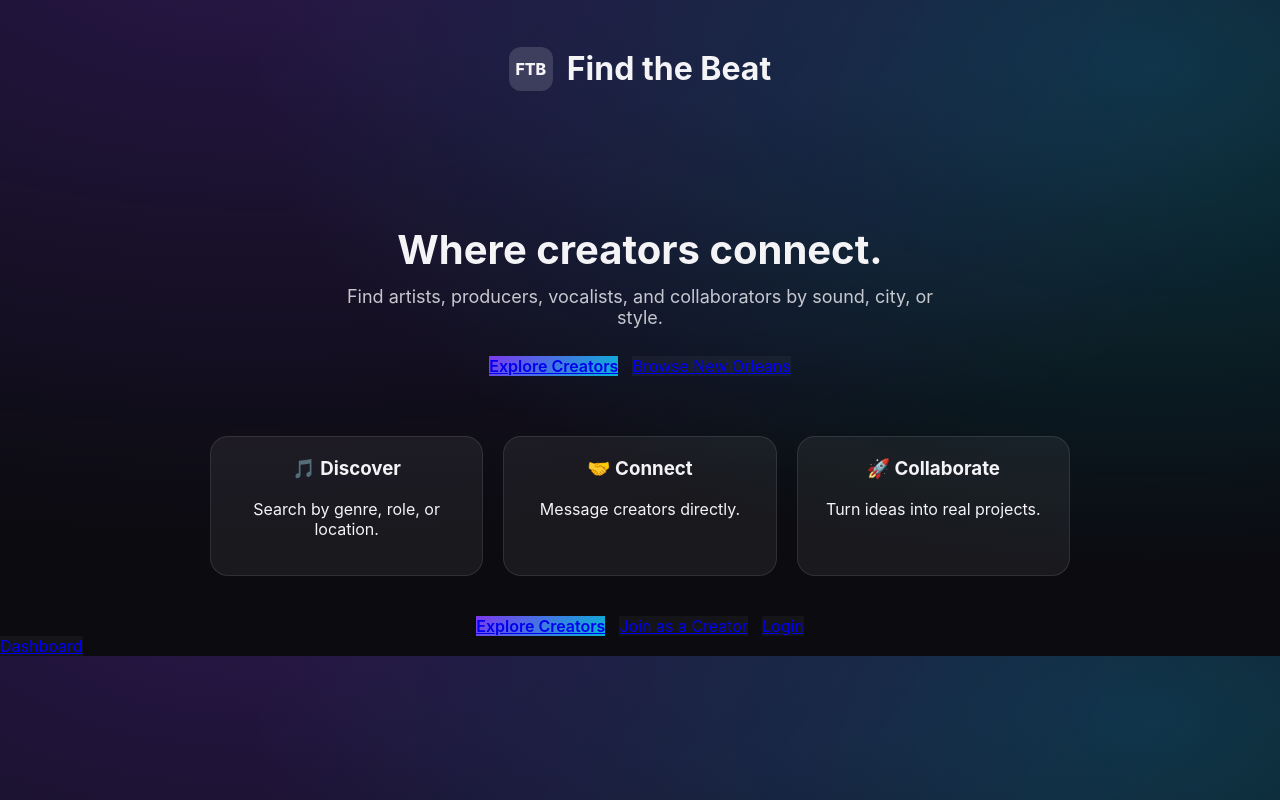
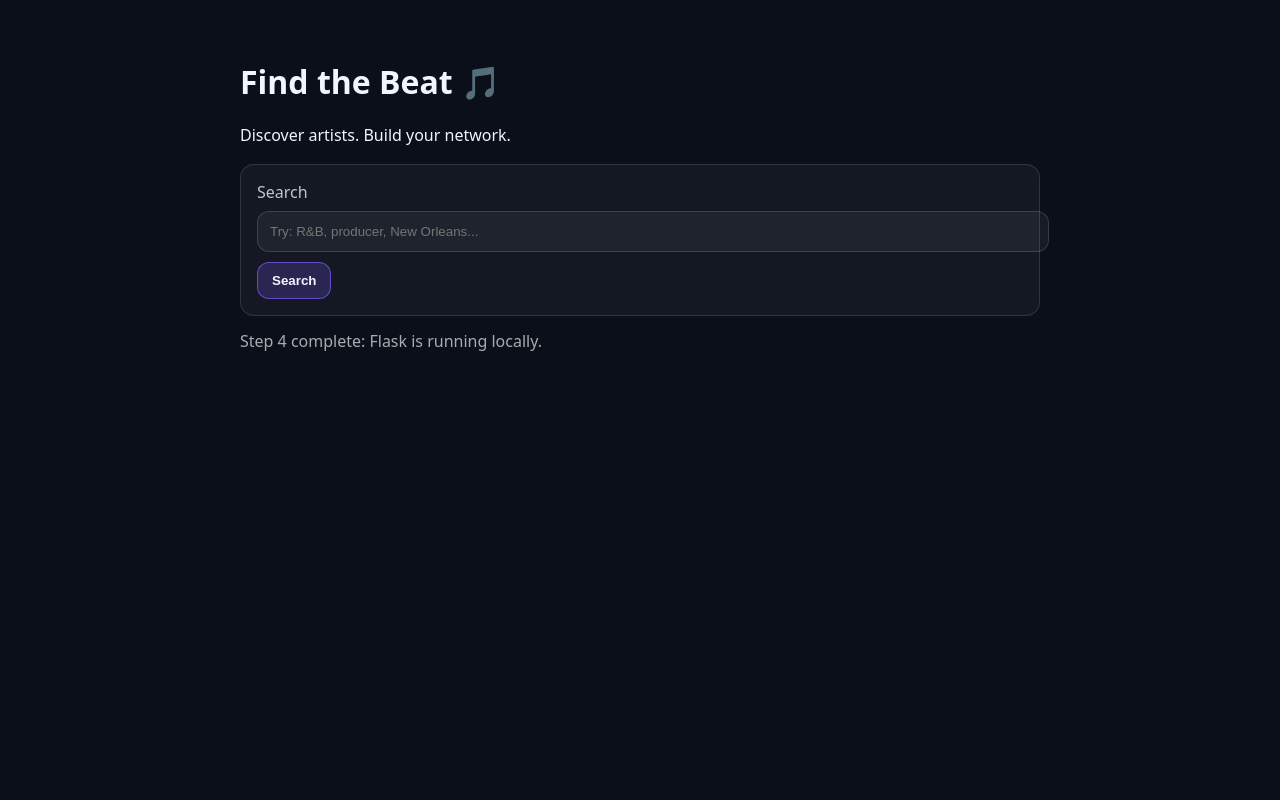
Before and after one commit to shayreneabee/find-the-beat, a Flask app: page / in a window 1280 px wide. Run offline with Flask 3, Linux system fonts and the light colour scheme.

Commit message:
Initial Flask setup for Find the Beat

```diff
--- a/app.py
+++ b/app.py
@@ -1,350 +1,10 @@
-import os
-import sqlite3
-from flask import Flask, render_template, request, abort, redirect, url_for, session, g
-from werkzeug.security import generate_password_hash, check_password_hash
-from flask import Flask, render_template, request, abort, redirect, url_for
+from flask import Flask, render_template
 
 app = Flask(__name__)
-app.config["SECRET_KEY"] = "dev-secret-change-me"
-app.config["DATABASE"] = os.path.join(os.path.dirname(__file__), "ftb.db")
-def get_db():
-    if "db" not in g:
-        g.db = sqlite3.connect(app.config["DATABASE"])
-        g.db.row_factory = sqlite3.Row
-    return g.db
-
-@app.teardown_appcontext
-def close_db(exception):
-    db = g.pop("db", None)
-    if db is not None:
-        db.close()
-
-def init_db():
-    db = get_db()
-    db.execute("""
-        CREATE TABLE IF NOT EXISTS users (
-            id INTEGER PRIMARY KEY AUTOINCREMENT,
-            name TEXT NOT NULL,
-            email TEXT NOT NULL UNIQUE,
-            password_hash TEXT NOT NULL
-        )
-    """)
-    db.execute("""
-        CREATE TABLE IF NOT EXISTS creators (
-            id INTEGER PRIMARY KEY AUTOINCREMENT,
-            user_id INTEGER NOT NULL,
-            display_name TEXT NOT NULL,
-            role TEXT NOT NULL,
-            genre TEXT NOT NULL,
-            location TEXT NOT NULL,
-            instagram TEXT,
-            bio TEXT,
-            photo TEXT,
-            created_at DATETIME DEFAULT CURRENT_TIMESTAMP,
-            FOREIGN KEY(user_id) REFERENCES users(id)
-        )
-    """)
-    db.commit()
-
-@app.before_request
-def _ensure_db():
-    init_db()
-@app.route("/register", methods=["GET", "POST"])
-def register():
-    if request.method == "POST":
-        name = request.form.get("name", "").strip()
-        email = request.form.get("email", "").strip().lower()
-        password = request.form.get("password", "")
-
-        errors = []
-        if len(name) < 2: errors.append("Name is required.")
-        if "@" not in email: errors.append("Valid email required.")
-        if len(password) < 6: errors.append("Password must be at least 6 characters.")
-
-        if errors:
-            return render_template("register.html", errors=errors, form=request.form)
-
-        db = get_db()
-        try:
-            db.execute(
-                "INSERT INTO users (name, email, password_hash) VALUES (?, ?, ?)",
-                (name, email, generate_password_hash(password))
-            )
-            db.commit()
-        except sqlite3.IntegrityError:
-            return render_template("register.html", errors=["Email already registered."], form=request.form)
-
-        return redirect(url_for("login"))
-
-    return render_template("register.html", errors=[], form={})
-
-@app.route("/login", methods=["GET", "POST"])
-def login():
-    if request.method == "POST":
-        email = request.form.get("email", "").strip().lower()
-        password = request.form.get("password", "")
-
-        db = get_db()
-        user = db.execute("SELECT * FROM users WHERE email = ?", (email,)).fetchone()
-
-        if not user or not check_password_hash(user["password_hash"], password):
-            return render_template("login.html", errors=["Invalid email or password."], form=request.form)
-
-        session["user_id"] = user["id"]
-        session["user_name"] = user["name"]
-        return redirect(url_for("dashboard"))
-
-    return render_template("login.html", errors=[], form={})
-
-@app.route("/logout")
-def logout():
-    session.clear()
-    return redirect(url_for("landing"))
-
-ARTISTS = [
-    {
-        "slug": "amina-rose",
-        "name": "Amina Rose",
-        "role": "Singer",
-        "genre": "R&B",
-        "location": "New Orleans, LA",
-        "bio": "Smooth vocals with a classic soul edge. Open to features and live gigs.",
-        "links": {"instagram": "@aminarose", "email": "amina@example.com"},
-        "photo": "avatars/default.svg",
-    },
-    {
-        "slug": "dj-sway",
-        "name": "DJ Sway",
-        "role": "DJ",
-        "genre": "Hip-Hop",
-        "location": "Houston, TX",
-        "bio": "Club-ready mixes and clean transitions. Looking for event bookings + collabs.",
-        "links": {"instagram": "@djsway", "email": "sway@example.com"},
-        "photo": "avatars/default.svg",
-    },
-    {
-        "slug": "kairo-keys",
-        "name": "Kairo Keys",
-        "role": "Producer",
-        "genre": "Afrobeats",
-        "location": "Atlanta, GA",
-        "bio": "Melodic drums + bright synths. Seeking artists for upbeat, global sounds.",
-        "links": {"instagram": "@kairokeys", "email": "kairo@example.com"},
-        "photo": "avatars/default.svg",
-    },
-    {
-        "slug": "maya-blu",
-        "name": "Maya Blu",
-        "role": "Songwriter",
-        "genre": "Pop",
-        "location": "Chicago, IL",
-        "bio": "Hooks for days. If you need lyrics, toplines, or a concept, let’s build.",
-        "links": {"instagram": "@mayablu", "email": "maya@example.com"},
-        "photo": "avatars/default.svg",
-    },
-    {
-        "slug": "nola-nova",
-        "name": "Nola Nova",
-        "role": "Vocalist",
-        "genre": "Neo-Soul",
-        "location": "New Orleans, LA",
-        "bio": "Neo-soul textures and harmonies. Available for studio sessions + features.",
-        "links": {"instagram": "@nolanova", "email": "nova@example.com"},
-        "photo": "avatars/default.svg",
-    },
-    {
-        "slug": "saint-perc",
-        "name": "Saint Perc",
-        "role": "Drummer",
-        "genre": "Jazz",
-        "location": "New Orleans, LA",
-        "bio": "Pocket + polish. Live and studio work. Touring-friendly.",
-        "links": {"instagram": "@saintperc", "email": "perc@example.com"},
-        "photo": "avatars/default.svg",
-    },
-    {
-        "slug": "tone-carter",
-        "name": "Tone Carter",
-        "role": "Producer",
-        "genre": "Trap",
-        "location": "Memphis, TN",
-        "bio": "Hard drums, clean 808s. Looking for artists who want radio-ready sound.",
-        "links": {"instagram": "@tonecarter", "email": "tone@example.com"},
-        "photo": "avatars/default.svg",
-    },
-    {
-        "slug": "zuri-vibes",
-        "name": "Zuri Vibes",
-        "role": "Artist",
-        "genre": "Dancehall",
-        "location": "Miami, FL",
-        "bio": "Dancehall energy with pop crossover potential. Let’s create something loud.",
-        "links": {"instagram": "@zurivibes", "email": "zuri@example.com"},
-        "photo": "avatars/default.svg",
-    },
-]
-
-# Temporary “inbox” (in memory). Later we’ll replace this with a database.
-MESSAGES = []
-
-def get_artist_by_slug(slug: str):
-    for a in ARTISTS:
-        if a["slug"] == slug:
-            return a
-    return None
 
 @app.route("/")
-def landing():
-    return render_template("landing.html")
-
-@app.route("/discover")
-def discover():
-    q = request.args.get("q", "").strip().lower()
-
-    if q:
-        filtered = [
-            a for a in ARTISTS
-            if q in a["name"].lower()
-            or q in a["role"].lower()
-            or q in a["genre"].lower()
-            or q in a["location"].lower()
-        ]
-    else:
-        filtered = ARTISTS
-
-    return render_template("index.html", artists=filtered, q=request.args.get("q", ""))
-    q = request.args.get("q", "").strip().lower()
-
-    if q:
-        filtered = [
-            a for a in ARTISTS
-            if q in a["name"].lower()
-            or q in a["role"].lower()
-            or q in a["genre"].lower()
-            or q in a["location"].lower()
-        ]
-    else:
-        filtered = ARTISTS
-
-    return render_template("index.html", artists=filtered, q=request.args.get("q", ""))
-
-@app.route("/profile/<slug>")
-def profile(slug):
-    artist = get_artist_by_slug(slug)
-    if not artist:
-        abort(404)
-    return render_template("profile.html", artist=artist)
-
-@app.route("/message/<slug>", methods=["GET", "POST"])
-def message(slug):
-    artist = get_artist_by_slug(slug)
-    if not artist:
-        abort(404)
-
-    if request.method == "POST":
-        sender_name = request.form.get("sender_name", "").strip()
-        sender_email = request.form.get("sender_email", "").strip()
-        body = request.form.get("body", "").strip()
-
-        errors = []
-        if len(sender_name) < 2:
-            errors.append("Please enter your name.")
-        if "@" not in sender_email or "." not in sender_email:
-            errors.append("Please enter a valid email.")
-        if len(body) < 5:
-            errors.append("Message is too short.")
-
-        if errors:
-            return render_template("message.html", artist=artist, errors=errors, form=request.form)
-
-        MESSAGES.append({
-            "to_slug": artist["slug"],
-            "to_name": artist["name"],
-            "sender_name": sender_name,
-            "sender_email": sender_email,
-            "body": body,
-        })
-
-        return redirect(url_for("message_sent", slug=artist["slug"]))
-
-    return render_template("message.html", artist=artist, errors=[], form={})
-
-@app.route("/message/<slug>/sent")
-def message_sent(slug):
-    artist = get_artist_by_slug(slug)
-    if not artist:
-        abort(404)
-    return render_template("message_sent.html", artist=artist)
-@app.route("/inbox")
-def inbox():
-    # newest first
-    msgs = list(reversed(MESSAGES))
-    return render_template("inbox.html", messages=msgs)
+def home():
+    return render_template("index.html")
 
 if __name__ == "__main__":
     app.run(debug=True)
-
-def require_login():
-    if "user_id" not in session:
-        return False
-    return True
-
-@app.route("/dashboard")
-def dashboard():
-    if not require_login():
-        return redirect(url_for("login"))
-
-    db = get_db()
-    creator = db.execute(
-        "SELECT * FROM creators WHERE user_id = ? ORDER BY created_at DESC LIMIT 1",
-        (session["user_id"],)
-    ).fetchone()
-
-    return render_template("dashboard.html", creator=creator)
-
-@app.route("/join", methods=["GET", "POST"])
-def join():
-    if not require_login():
-        return redirect(url_for("login"))
-
-    if request.method == "POST":
-        display_name = request.form.get("display_name", "").strip()
-        role = request.form.get("role", "").strip()
-        genre = request.form.get("genre", "").strip()
-        location = request.form.get("location", "").strip()
-        instagram = request.form.get("instagram", "").strip()
-        bio = request.form.get("bio", "").strip()
-
-        errors = []
-        if len(display_name) < 2: errors.append("Display name is required.")
-        if len(role) < 2: errors.append("Role is required.")
-        if len(genre) < 2: errors.append("Genre is required.")
-        if len(location) < 2: errors.append("Location is required.")
-        if len(bio) < 10: errors.append("Bio should be at least 10 characters.")
-
-        if errors:
-            return render_template("join.html", errors=errors, form=request.form)
-
-        db = get_db()
-        db.execute("""
-            INSERT INTO creators (user_id, display_name, role, genre, location, instagram, bio, photo)
-            VALUES (?, ?, ?, ?, ?, ?, ?, ?)
-        """, (session["user_id"], display_name, role, genre, location, instagram, bio, "avatars/default.svg"))
-        db.commit()
-
-        return redirect(url_for("dashboard"))
-
-    return render_template("join.html", errors=[], form={})
-
-@app.route("/dashboard")
-def dashboard():
-    if "user_id" not in session:
-        return redirect(url_for("login"))
-
-    db = get_db()
-    creator = db.execute(
-        "SELECT * FROM creators WHERE user_id = ? ORDER BY created_at DESC LIMIT 1",
-        (session["user_id"],)
-    ).fetchone()
-
-    return render_template("dashboard.html", creator=creator)
--- /dev/null
+++ b/static/styles.css
@@ -0,0 +1,39 @@
+body {
+  font-family: system-ui, -apple-system, Arial, sans-serif;
+  background: #0b0f1a;
+  color: #f2f5ff;
+  margin: 0;
+}
+.wrap {
+  max-width: 800px;
+  margin: 60px auto;
+  padding: 0 16px;
+}
+.card {
+  margin-top: 18px;
+  padding: 16px;
+  border: 1px solid rgba(255,255,255,0.12);
+  border-radius: 14px;
+  background: rgba(255,255,255,0.04);
+}
+label { display:block; margin-bottom: 8px; color: rgba(255,255,255,0.75); }
+input {
+  width: 100%;
+  padding: 12px;
+  border-radius: 12px;
+  border: 1px solid rgba(255,255,255,0.14);
+  background: rgba(255,255,255,0.05);
+  color: #f2f5ff;
+  outline: none;
+}
+button {
+  margin-top: 10px;
+  padding: 10px 14px;
+  border-radius: 12px;
+  border: 1px solid rgba(124,92,255,0.7);
+  background: rgba(124,92,255,0.22);
+  color: #f2f5ff;
+  font-weight: 700;
+  cursor: pointer;
+}
+.muted { margin-top: 14px; color: rgba(255,255,255,0.65); }
--- a/templates/index.html
+++ b/templates/index.html
@@ -1,82 +1,23 @@
-<!DOCTYPE html>
+<!doctype html>
 <html lang="en">
   <head>
     <meta charset="UTF-8" />
-  <meta name="viewport" content="width=device-width, initial-scale=1.0"/>
+    <meta name="viewport" content="width=device-width, initial-scale=1.0" />
     <title>Find the Beat</title>
-  <link rel="stylesheet" href="{{ url_for('static', filename='style.css') }}">
+    <link rel="stylesheet" href="{{ url_for('static', filename='styles.css') }}">
   </head>
   <body>
-  <header class="top">
-<div class="profile-actions">
-  <a class="back" href="{{ url_for('inbox') }}">📥 Inbox</a>
-</div>
-    <div class="brand">
-      <div class="logo">FTB</div>
-      <div>
-        <h1>Find the Beat</h1>
-        <p class="sub">Search artists, producers, and collaborators</p>
-      </div>
+    <div class="wrap">
+      <h1>Find the Beat 🎵</h1>
+      <p>Discover artists. Build your network.</p>
+
+      <div class="card">
+        <label for="q">Search</label>
+        <input id="q" placeholder="Try: R&B, producer, New Orleans..." />
+        <button>Search</button>
       </div>
 
-    <form class="searchbar" method="GET" action="/">
-      <input
-        name="q"
-        value="{{ q }}"
-        type="text"
-        placeholder="Search by name, role, genre, or location..."
-        autocomplete="off"
-      />
-      <button type="submit">Search</button>
-
-      {% if q %}
-        <a class="clear" href="/">Clear</a>
-      {% endif %}
-    </form>
-  </header>
-
-  <main class="wrap">
-    <div class="meta">
-      {% if q %}
-        <span>Results for: <strong>{{ q }}</strong></span>
-      {% else %}
-        <span>Browse featured profiles</span>
-      {% endif %}
-      <span class="count">{{ artists|length }} found</span>
+      <p class="muted">Step 4 complete: Flask is running locally.</p>
     </div>
-
-    <section class="grid">
-      {% for a in artists %}
-        <article class="card">
-          <img class="avatar-img"
-               src="{{ url_for('static', filename=a.photo) }}"
-               alt="{{ a.name }} avatar" />
-
-          <div class="info">
-            <h2 class="name">{{ a.name }}</h2>
-
-            <div class="tags">
-              <span class="tag">{{ a.role }}</span>
-              <span class="tag">{{ a.genre }}</span>
-            </div>
-
-            <p class="loc">{{ a.location }}</p>
-          </div>
-
-          <div class="card-actions">
-            <a class="cta linkbtn" href="{{ url_for('profile', slug=a.slug) }}">View</a>
-            <a class="cta linkbtn ghost" href="{{ url_for('message', slug=a.slug) }}">Message</a>
-          </div>
-        </article>
-      {% endfor %}
-    </section>
-
-    {% if artists|length == 0 %}
-      <div class="empty">
-        <h3>No matches.</h3>
-        <p>Try a different keyword like “New Orleans” or “Producer”.</p>
-      </div>
-    {% endif %}
-  </main>
   </body>
 </html>
```
Also changed, not shown: requirements.txt (added, +7 -0 lines), 1 other file. Lines whose indentation alone changed are shown as unchanged.
